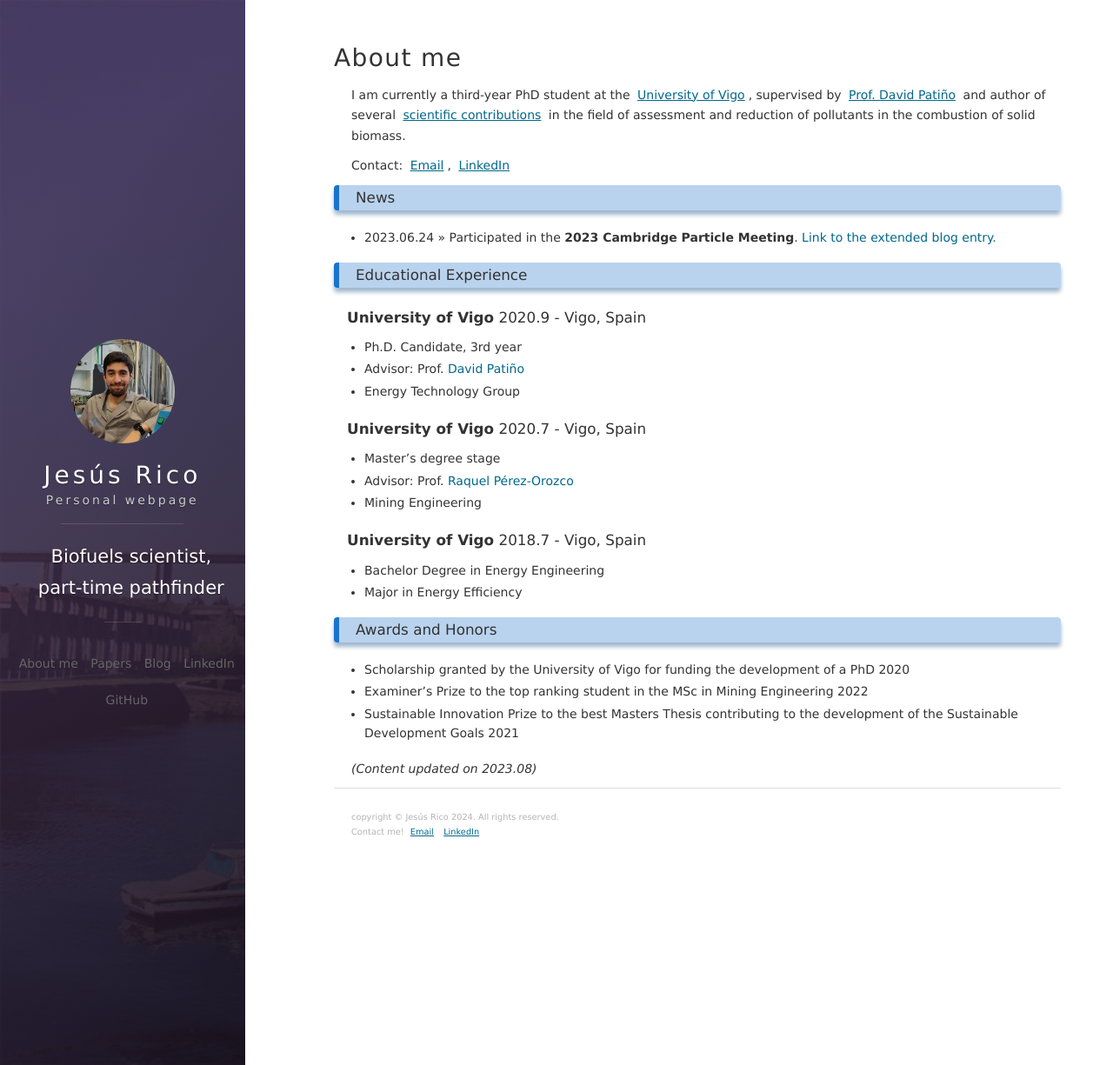
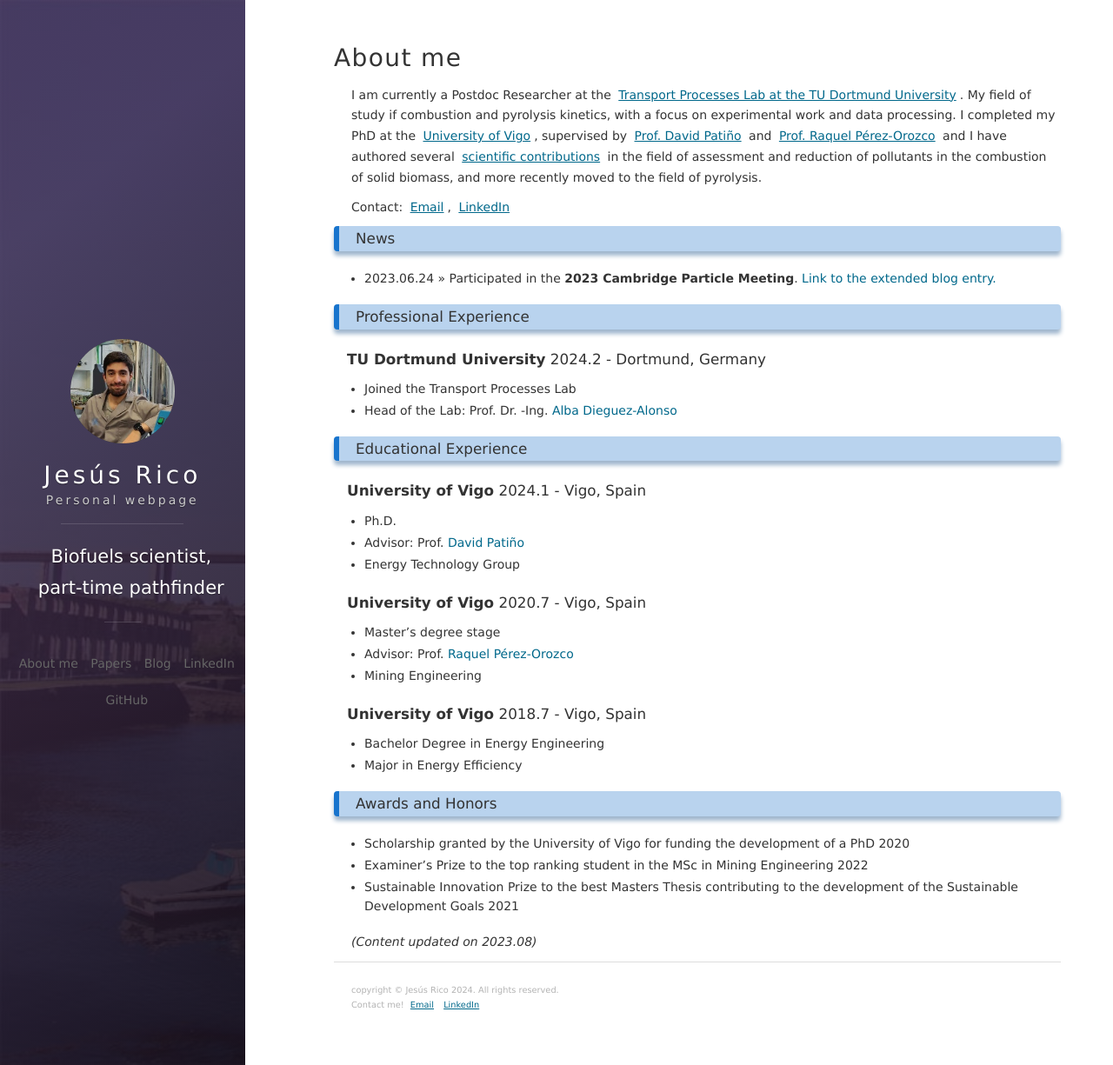
Before and after one commit to jesusrico96/jesusrico96.github.io, a Jekyll site: the page built from about.md, in a window 1280 px wide and 1225 px high. Shown: the whole window at 87% size. Built offline with Jekyll 4.4.1, drawn with Linux system fonts in a browser that asks for light colours; nearby versions of some CDN libraries.

Commit message:
Update about.md

```diff
--- a/about.md
+++ b/about.md
@@ -3,17 +3,22 @@ layout: page
 title: About me
 ---
 
-I am currently a third-year PhD student at the [University of Vigo](http://uvigo.gal), supervised by [Prof. David Patiño]( https://bidi.uvigo.es/en/researcher/david-patino-vilas) and author of several [scientific contributions](https://scholar.google.com/citations?user=eB0Gb3EAAAAJ&hl=es) in the field of assessment and reduction of pollutants in the combustion of solid biomass.
+I am currently a Postdoc Researcher at the [Transport Processes Lab at the TU Dortmund University](https://tp.bci.tu-dortmund.de/). My field of study if combustion and pyrolysis kinetics, with a focus on experimental work and data processing.
+I completed my PhD at the [University of Vigo](http://uvigo.gal), supervised by [Prof. David Patiño](https://orcid.org/0000-0002-6129-8678) and [Prof. Raquel Pérez-Orozco](https://orcid.org/0000-0002-6352-8959) and I have authored several [scientific contributions](https://scholar.google.com/citations?user=eB0Gb3EAAAAJ&hl=es) in the field of assessment and reduction of pollutants in the combustion of solid biomass, and more recently moved to the field of pyrolysis.
 
 Contact: [Email](mailto:jjrico@jjrico.net?subject=[Web]%20Contact), [LinkedIn](https://www.linkedin.com/in/jesusricofuentes/)
 
 ### News
 - 2023.06.24 >> Participated in the __2023 Cambridge Particle Meeting__. [Link to the extended blog entry.](https://jjrico.net/2023/06/Cambustion/)
 
+### Professional Experience
+#### __TU Dortmund University__ 2024.2 - Dortmund, Germany
+- Joined the Transport Processes Lab
+- Head of the Lab: Prof. Dr. -Ing. [Alba Dieguez-Alonso](https://scholar.google.com/citations?user=6eul5y8AAAAJ&hl=en)
 
 ### Educational Experience
-#### __University of Vigo__ 2020.9 - Vigo, Spain
-- Ph.D. Candidate, 3rd year
+#### __University of Vigo__ 2024.1 - Vigo, Spain
+- Ph.D.
 - Advisor: Prof. [David Patiño](https://www.scopus.com/authid/detail.uri?authorId=23091574100)
 - Energy Technology Group
 
```
